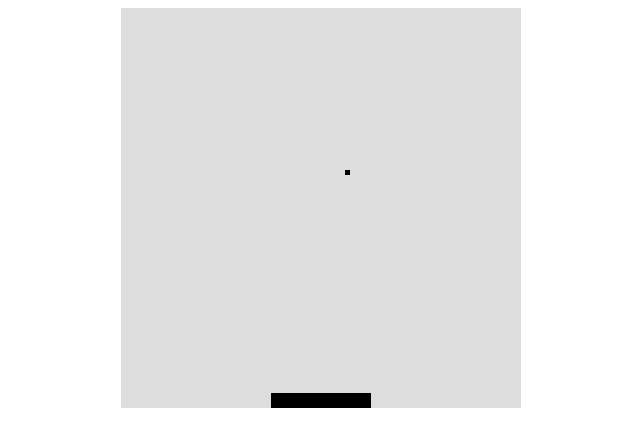
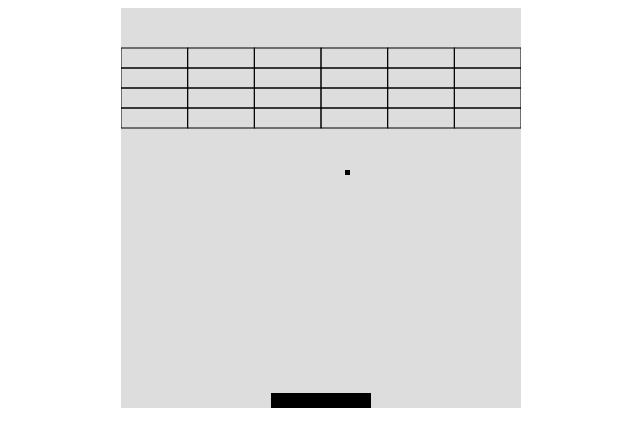
Before and after one commit to nanasuzi/javascript-practice, a plain HTML site: page block/index.html in a window 1280 px wide. Shown: the whole page, without its empty margins (319-959 px from the left). Drawn offline with Linux system fonts and the light colour scheme.

Commit message:
block完成

```diff
--- a/block/index.html
+++ b/block/index.html
@@ -54,7 +54,12 @@
         height: 20,
         data: [],
 
-        update: function() {}
+        update: function() {
+          this.data.forEach(brick => {
+            ctx.strokeRect(brick.x, brick.y, brick.width, brick.height)
+            ctx.stroke();
+          })
+        }
       }
       const level = [
         [0,0,0,0,0,0],
@@ -94,8 +99,11 @@
       const collode = () => {}
       const loop = () => {
         ctx.clearRect(0,0,canvas.width,canvas.height);
+
         paddle.update();
         ball.update();
+        block.update();
+
         window.requestAnimationFrame(loop);
       }
 
```
